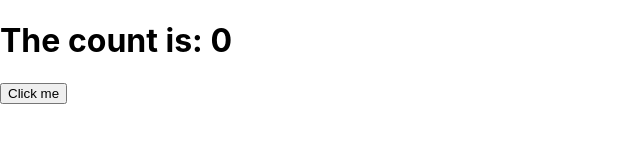
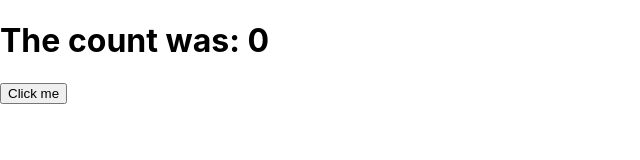
Before and after one commit to etcusic/react-on-github, a React (Create React App) app: page / in a window 1280 px wide. Shown: the top 160 px of the page, without its empty margins (0-640 px from the left). Built offline with nearby package versions, Linux system fonts and the light colour scheme.

Commit message:
running push / deploy experiment

```diff
--- a/src/App.js
+++ b/src/App.js
@@ -6,7 +6,7 @@ function App() {
 
   return (
     <div>
-      <h1>The count is: { count }</h1>
+      <h1>The count was: { count }</h1>
       <button onClick={() => setCount(count + 1)}>
         Click me
       </button>
```
